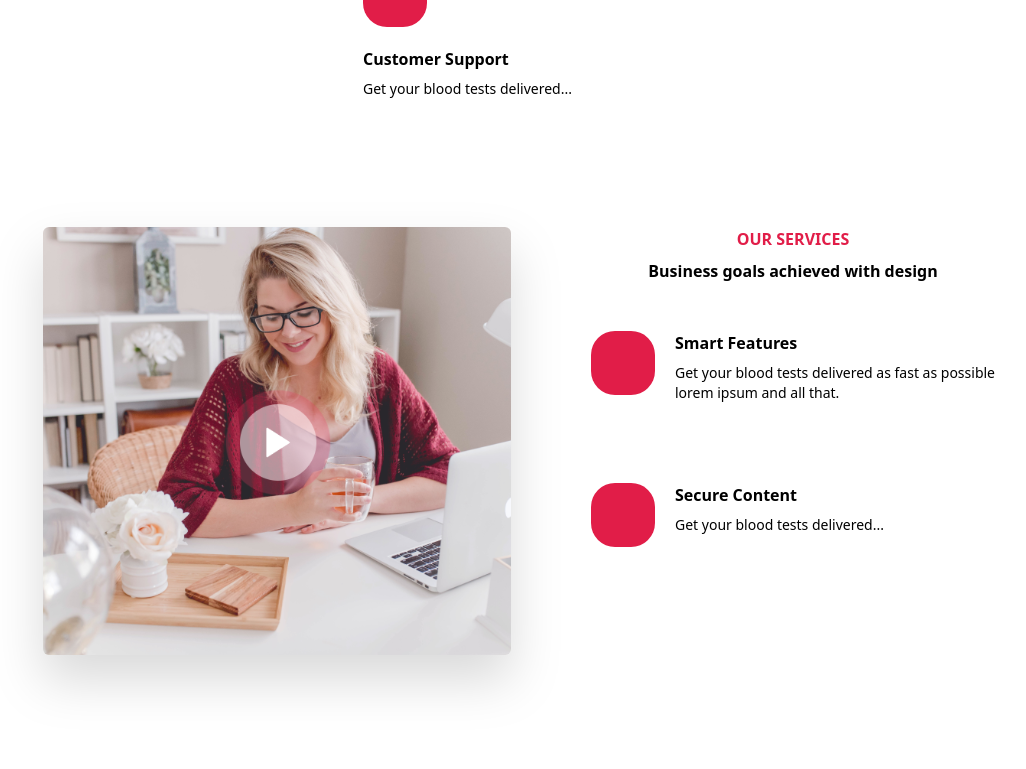
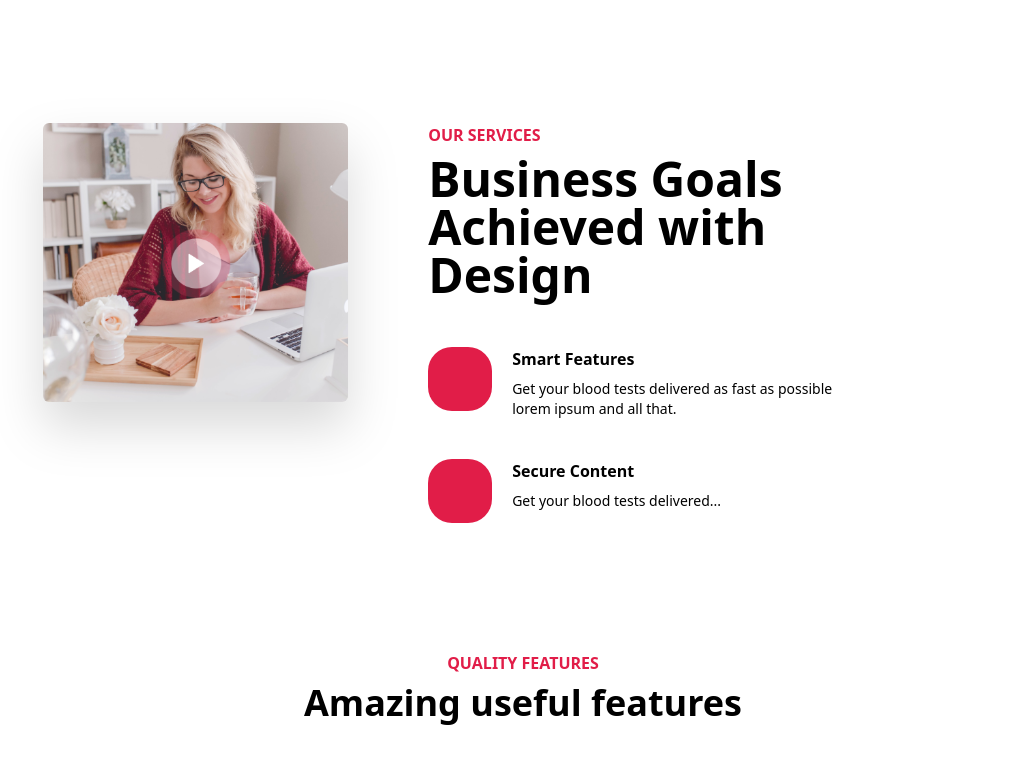
Before and after one commit to anqst/mvop-mocek-adam-22, a React (Vite) app in the folder individual-works/tailwind-design/: page / in a window 1280 px wide. Shown: the part 2340-3109 px from the top of the page, without its empty margins (117-1143 px from the left). Built offline with nearby package versions, Linux system fonts and the light colour scheme.

Commit message:
tailwind-design: fix headingStart and headingBig props on ItemBox

```diff
--- a/individual-works/tailwind-design/src/components/ImageSlide.jsx
+++ b/individual-works/tailwind-design/src/components/ImageSlide.jsx
@@ -1,8 +1,8 @@
 import ItemBox from "./ItemBox";
 
-function ImageSlide(props){
+function ImageSlide(props) {
 
-    return(
+    return (
         <div className="flex flex-row gap-20">
             <div>
                 <img className="rounded-md drop-shadow-2xl" src={props.image} alt={props.imageAlt} />
@@ -10,7 +10,7 @@ function ImageSlide(props){
             <div>
                 <ItemBox
                     preHeading="our services"
-                heading="Business goals achieved with design"
+                    heading="Business Goals Achieved with Design"
                     headingBigger={true}
                     headingStart={true}
                     columns={1}
--- a/individual-works/tailwind-design/src/components/ItemBox.jsx
+++ b/individual-works/tailwind-design/src/components/ItemBox.jsx
@@ -3,12 +3,13 @@ import Item from "./Item";
 function ItemBox(props) {
 
     return (
-        <div className="flex flex-col gap-12 items-center">
-            <div className={`flex flex-col gap-2 items-center`}>
-                <h3 className="uppercase text-rose-600 font-bold">{props.preHeading}</h3>
-                <h2 className={`font-bold text-${props.headingBigger == true ? "5" : "3"}xl`}>{props.heading}</h2>
+        <div className={`flex flex-col gap-12 ${props.headingStart === true ? "items-start" : "items-center"}`}>
+            <div className={`flex flex-col gap-2 w-full  ${props.headingStart === true ? "items-start" : "items-center"}`}>
+                <h3 className="uppercase text-rose-600 font-bold max-w-[80%]">{props.preHeading}</h3>
+                <h2 className={`font-bold max-w-[80%] ${props.headingBigger == true ? "text-5xl" : "text-4xl"}`}>{props.heading}</h2>
             </div>
-            <div className={`grid grid-cols-${props.columns} gap-20`}>
+            {/* PROBLÉM: NEFUNGUJE NASTAVENÍ GRID-COLS- DYNAMICKY (VIZ DALŠÍ ŘÁDEK) */}
+            <div className={`grid grid-cols-${props.columns} gap-x-20 gap-y-10`}>
                 {
                     /* https://stackoverflow.com/questions/47616355/foreach-in-react-jsx-does-not-output-any-html */
 
```
Also changed, not shown: 1 other file (tests, documents, lock files or other folders). Lines whose indentation alone changed are shown as unchanged.
